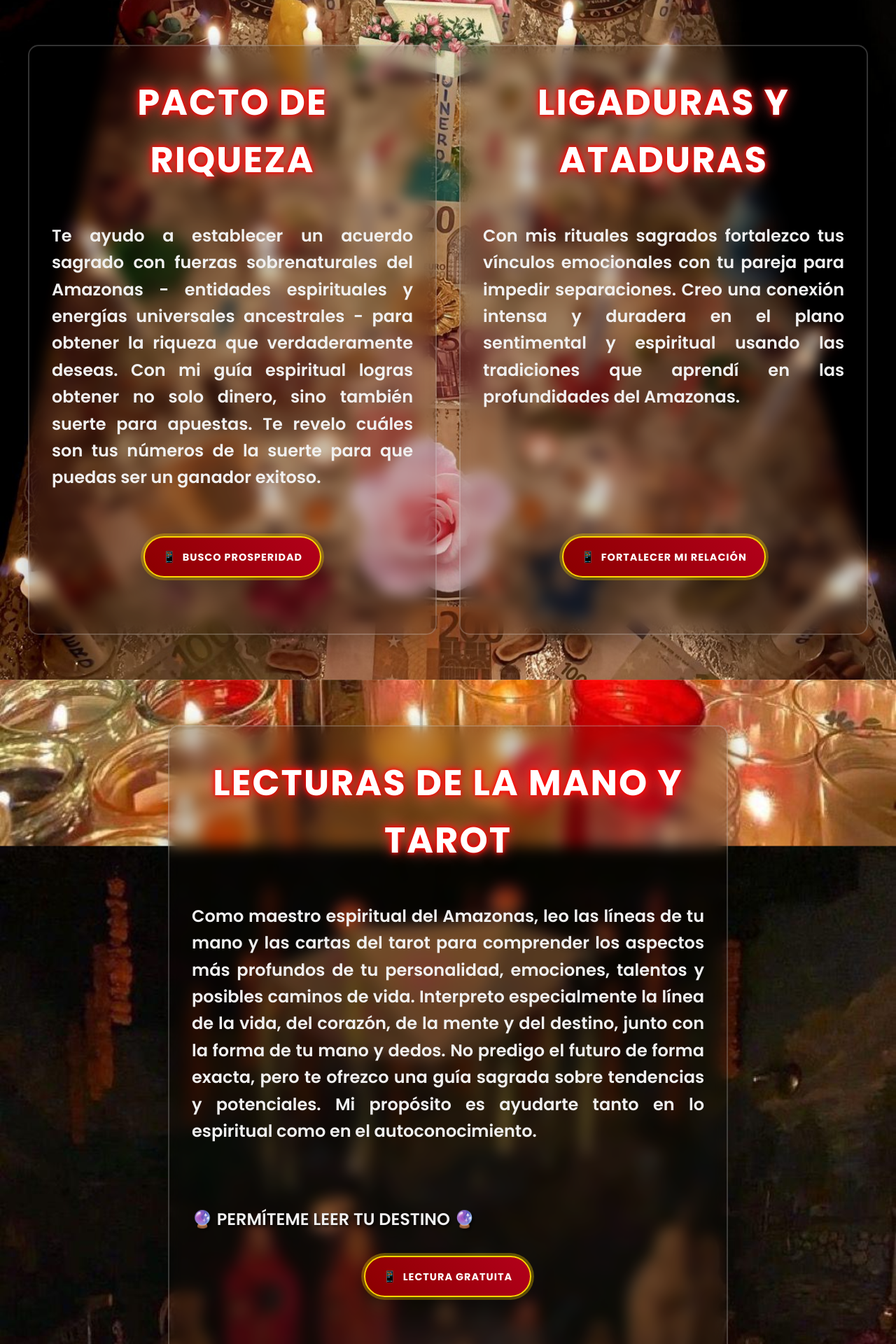
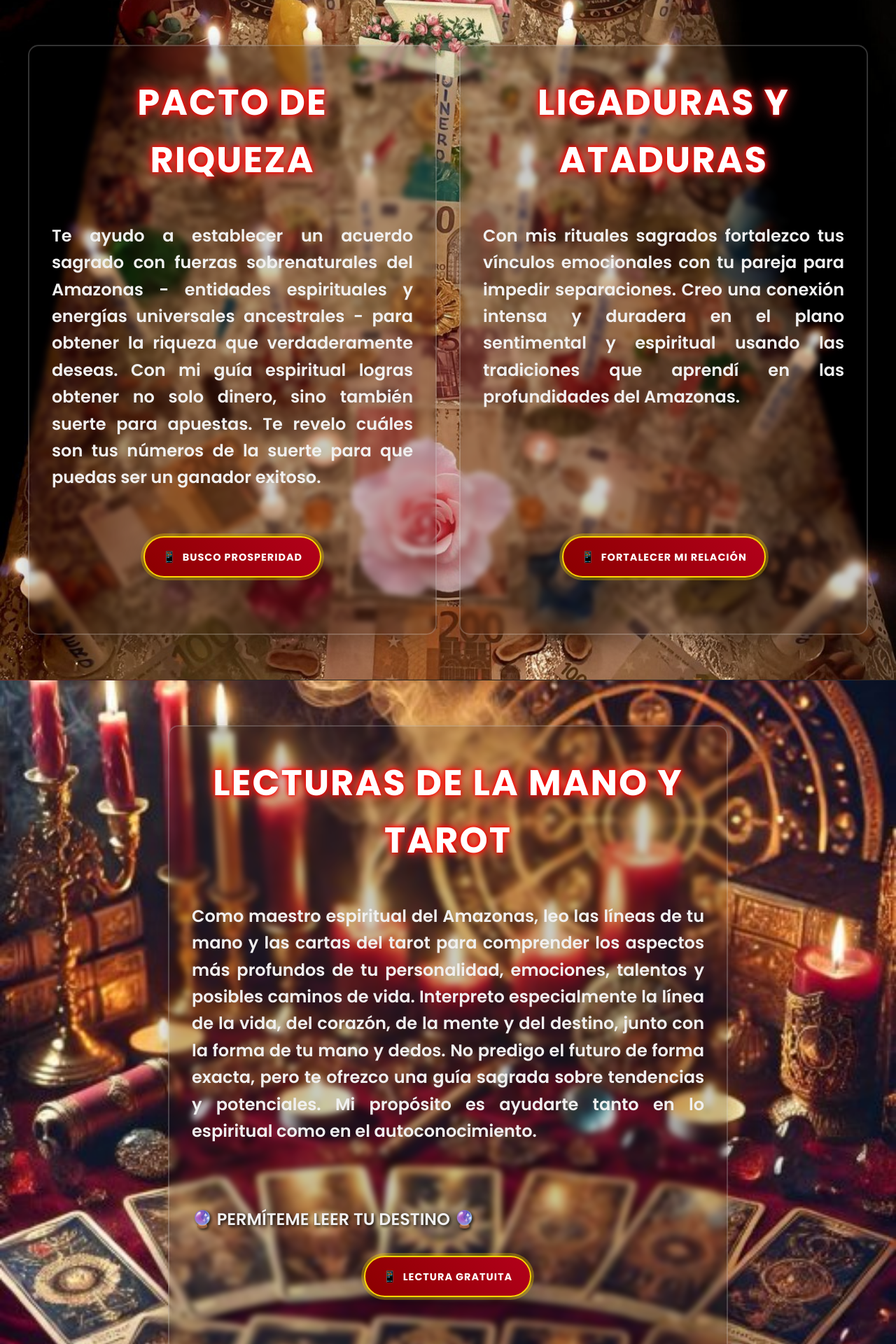
Before and after one commit to ZenoxD3V/ORACLE_SAUL, a Flask app: page / in a window 1280 px wide. Shown: the part 1978-3898 px from the top of the page at 70% size. Run offline with Flask 3, Linux system fonts and the light colour scheme; some libraries are stand-ins or nearby versions.

Commit message:
Update esoteric.css

```diff
--- a/app/static/css/esoteric.css
+++ b/app/static/css/esoteric.css
@@ -27,7 +27,7 @@ body {
   margin: 0;
   font-family: "Poppins", sans-serif;
   color: var(--white);
-  background: url('/static/images/background.jpg') center/cover fixed no-repeat;
+  background: url('/static/images/background.jpg') center/cover no-repeat;
   line-height: 1.6;
   overflow-x: hidden; /* ← Prevenir scroll horizontal */
 }
@@ -505,7 +505,7 @@ body {
     top:0; left:0;
     width:100%;
     height:100%;
-    background:url('/static/images/tarot.jpeg') center/cover fixed no-repeat;
+    background:url('/static/images/tarot.jpeg') center/cover no-repeat;
     z-index:-2;
   }
 
@@ -515,7 +515,7 @@ body {
     top:0; left:0;
     width:100%;
     height:100%;
-    background:url('/static/images/limpieza.jpeg') center/cover fixed no-repeat;
+    background:url('/static/images/limpieza.jpeg') center/cover no-repeat;
     z-index:-2;
   }
 
@@ -562,7 +562,7 @@ body {
     padding: 2.5rem 2rem;
     flex: 1;
     max-width: 100vh;
-    backdrop-filter: blur(10px);
+    backdrop-filter: blur(4px);
     box-shadow: var(--box-shadow-heavy);
     display: flex;
     flex-direction: column;
```
